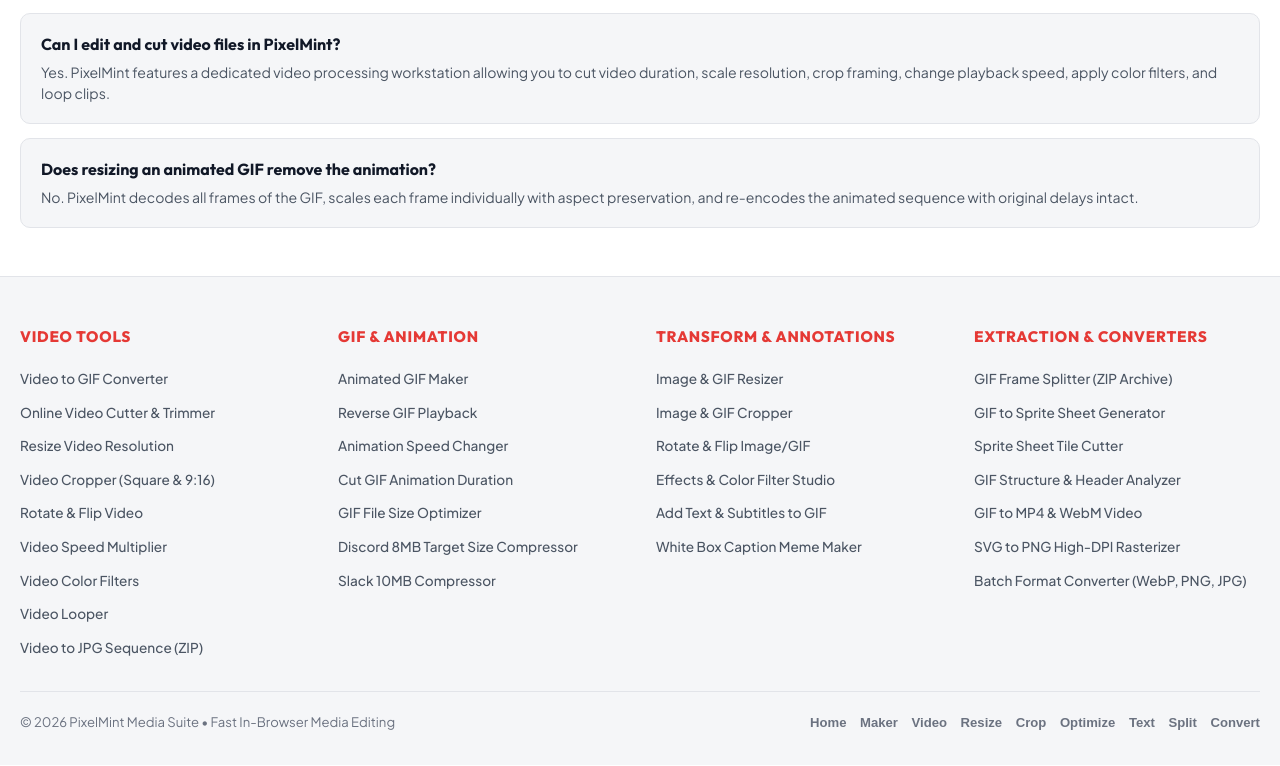
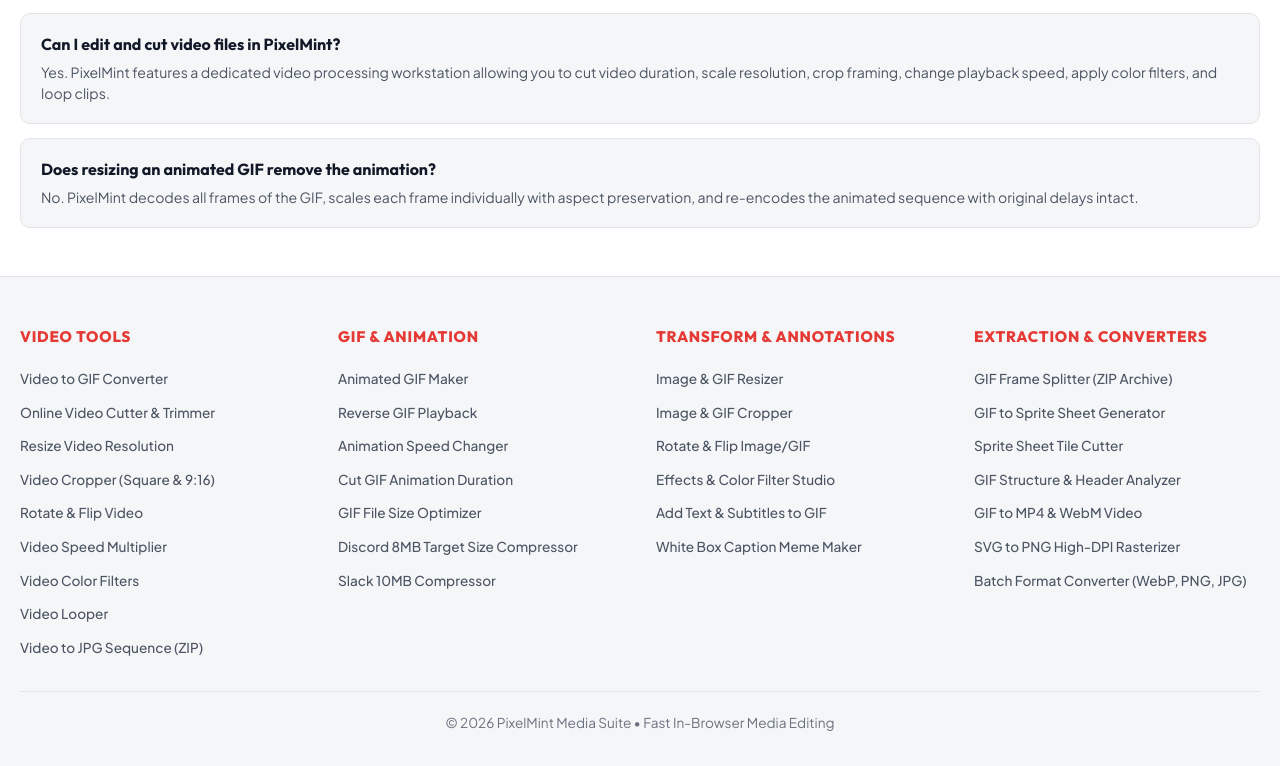
Before and after one commit to VikashKhadoliya/-PixelMint, a website built with Vite: page index.html in a window 1280 px wide. Shown: the part 4047-4813 px from the top of the page. Built offline with nearby package versions, Linux system fonts and the light colour scheme; files whose address does not match are found by name.

Commit message:
feat: add comprehensive design system stylesheet and remove quick nav from footer

```diff
--- a/index.html
+++ b/index.html
@@ -378,17 +378,6 @@
         <div class="footer-copy">
           &copy; 2026 PixelMint Media Suite &bull; Fast In-Browser Media Editing
         </div>
-        <div class="footer-quick-nav">
-          <button class="footer-mini-btn" data-tool="home">Home</button>
-          <button class="footer-mini-btn" data-tool="gifMaker">Maker</button>
-          <button class="footer-mini-btn" data-tool="videoTools">Video</button>
-          <button class="footer-mini-btn" data-tool="resizer">Resize</button>
-          <button class="footer-mini-btn" data-tool="cropper">Crop</button>
-          <button class="footer-mini-btn" data-tool="optimizer">Optimize</button>
-          <button class="footer-mini-btn" data-tool="addText">Text</button>
-          <button class="footer-mini-btn" data-tool="splitter">Split</button>
-          <button class="footer-mini-btn" data-tool="converter">Convert</button>
-        </div>
       </div>
     </div>
   </footer>
--- a/src/style.css
+++ b/src/style.css
@@ -1588,16 +1588,15 @@
 
 .footer-bottom-row {
   display: flex;
-  justify-content: space-between;
-  align-items: center;
-  flex-wrap: wrap;
-  gap: 1rem;
+  justify-content: center;
+  align-items: center;
+  text-align: center;
   border-top: 1px solid var(--border-subtle);
   padding-top: 1.25rem;
 }
 
 .footer-copy {
-  font-size: 0.82rem;
+  font-size: 0.85rem;
   color: var(--text-dim);
 }
 
```
